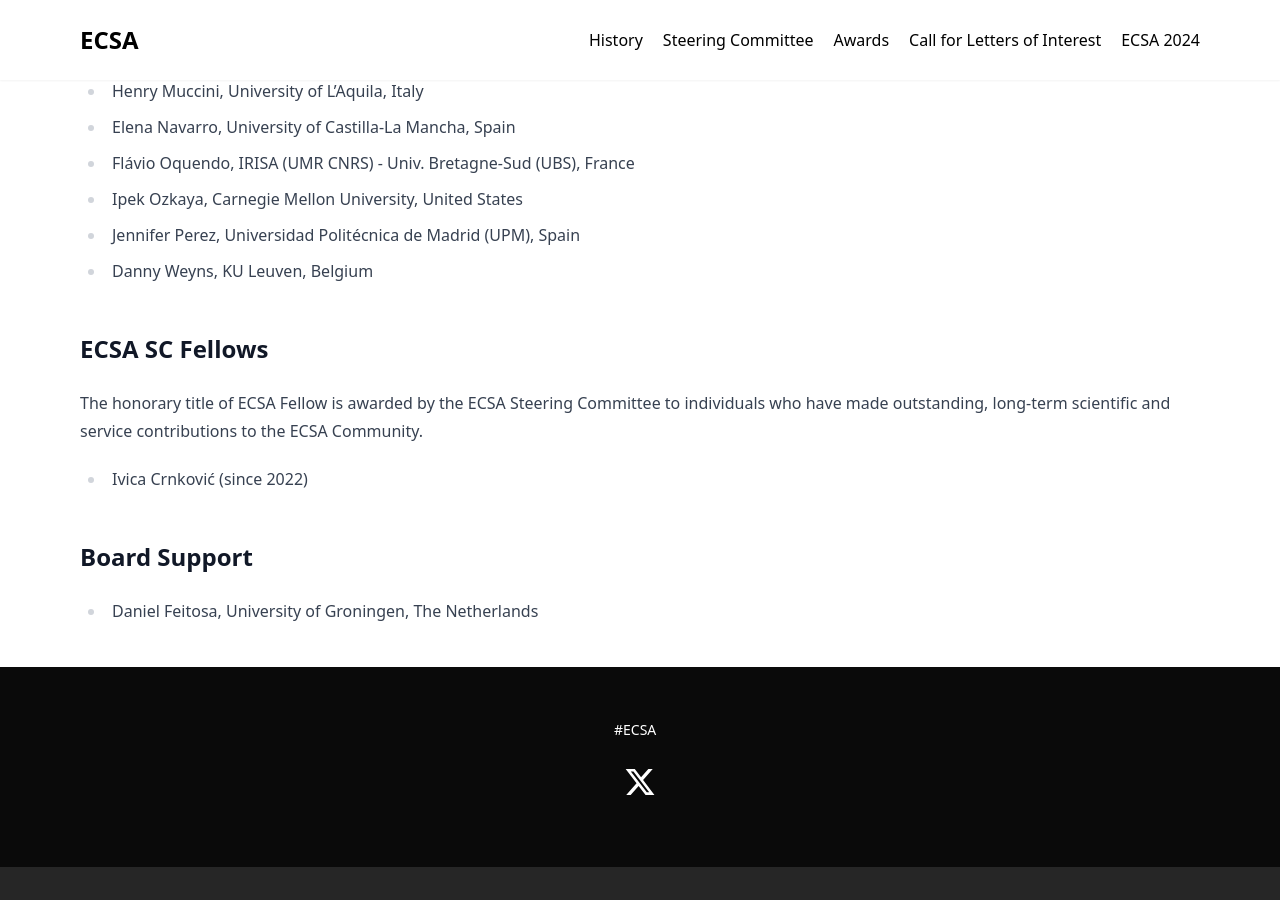
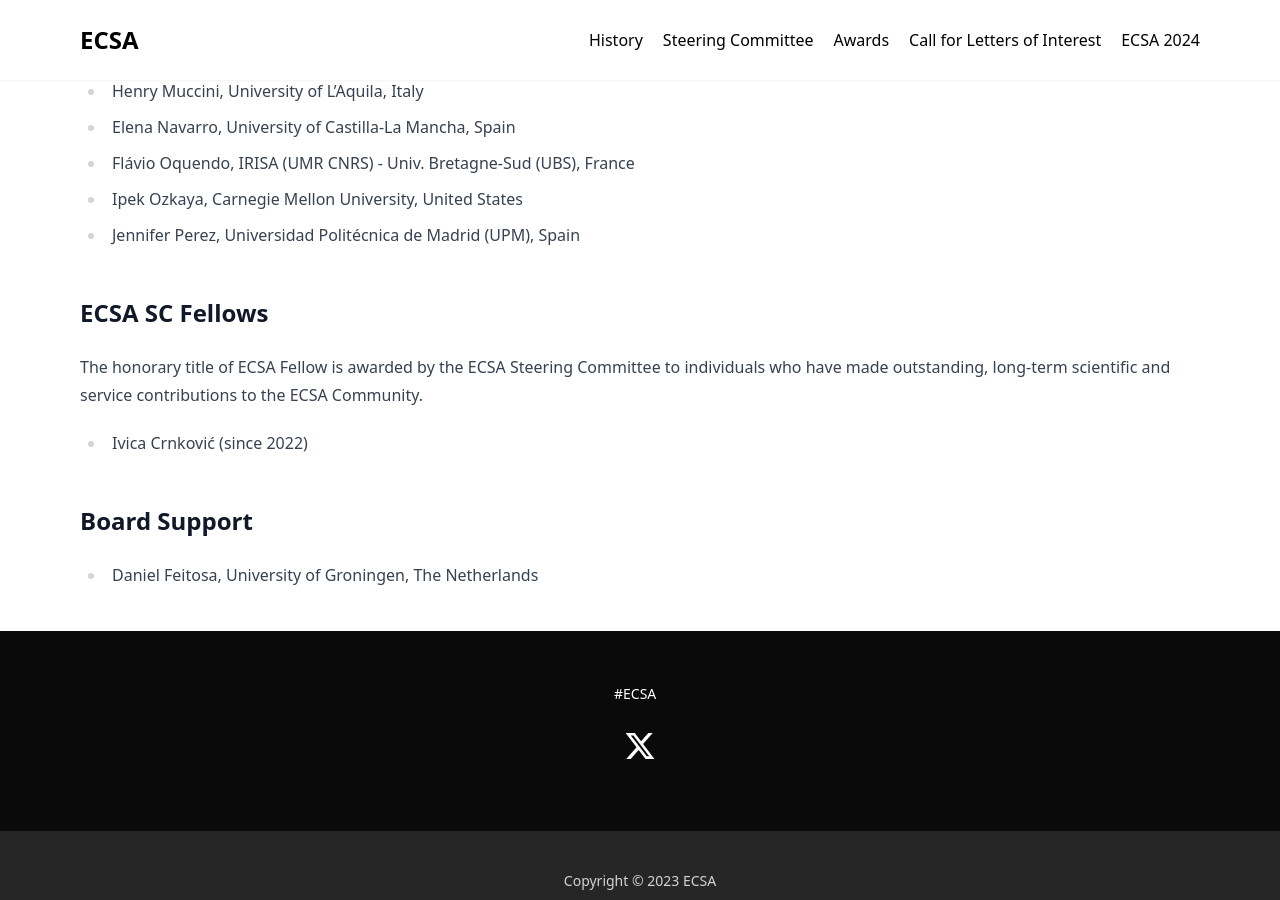
Before and after one commit to ecsa-conferences/ecsa-conferences.github.io, a Jekyll site: the page built from _pages/steering-committee.md, in a window 1280 px wide and 900 px high, scrolled down 839 px. Built offline with Jekyll 4.4.1, drawn with Linux system fonts in a browser that asks for light colours.

Commit message:
Update list of SC members.

```diff
--- a/_pages/steering-committee.md
+++ b/_pages/steering-committee.md
@@ -30,7 +30,6 @@ The members of the ECSA Steering Committee are:
 * Flávio Oquendo, IRISA (UMR CNRS) - Univ. Bretagne-Sud (UBS), France
 * Ipek Ozkaya, Carnegie Mellon University, United States
 * Jennifer Perez, Universidad Politécnica de Madrid (UPM), Spain
-* Danny Weyns, KU Leuven, Belgium
 
 ## ECSA SC Fellows
 
```
